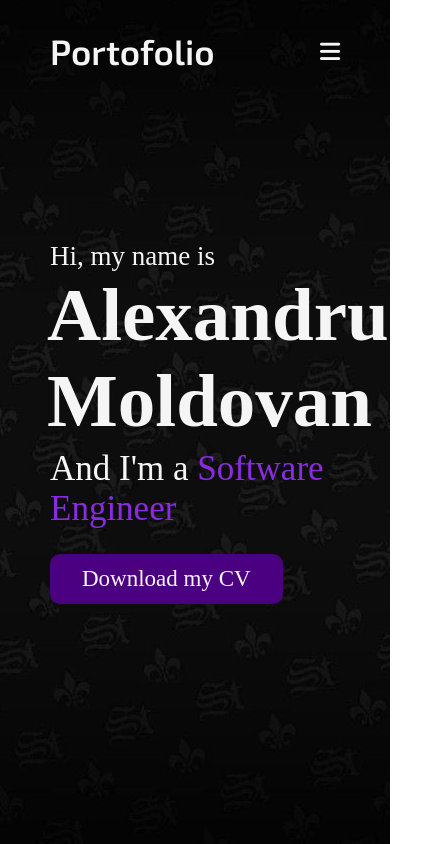
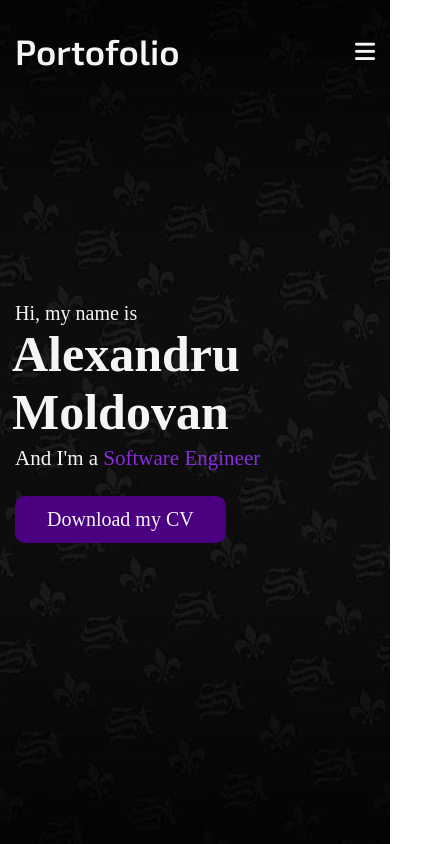
Before and after one commit to ViruSel/about.alex.com, a plain HTML site: page index.html in a window 390 px wide. Shown: the top 844 px of the page, 439 px wide, since content can reach past the window. Drawn offline with nearby package versions, Linux system fonts and the light colour scheme; a web font is replaced by a local one.

Commit message:
Updated home layout for mobile

```diff
--- a/style.css
+++ b/style.css
@@ -297,7 +297,7 @@ section{
 
 }
 
-@media (max-width: 690){
+@media (max-width: 690px){
     .max-width{
         padding: 0 23px;
     }
@@ -313,12 +313,28 @@ section{
 
 }
 
-@media (max-width: 500){
+@media (max-width: 500px){
     .home .home-content .text-2{
-        font-size: 50px;
+        font-size: 60px;
 
     }
     .home .home-content .text-3{
-        font-size: 27px;
+        font-size: 32px;
     }
 }
+
+@media (max-width: 469px){
+    .max-width{
+        padding: 0 15px;
+    }
+    .home .home-content .text-1{
+        font-size: 20px;
+    }
+    .home .home-content .text-2{
+        font-size: 50px;
+    }
+    .home .home-content .text-3{
+        font-size: 21px;
+    }
+
+}
```
